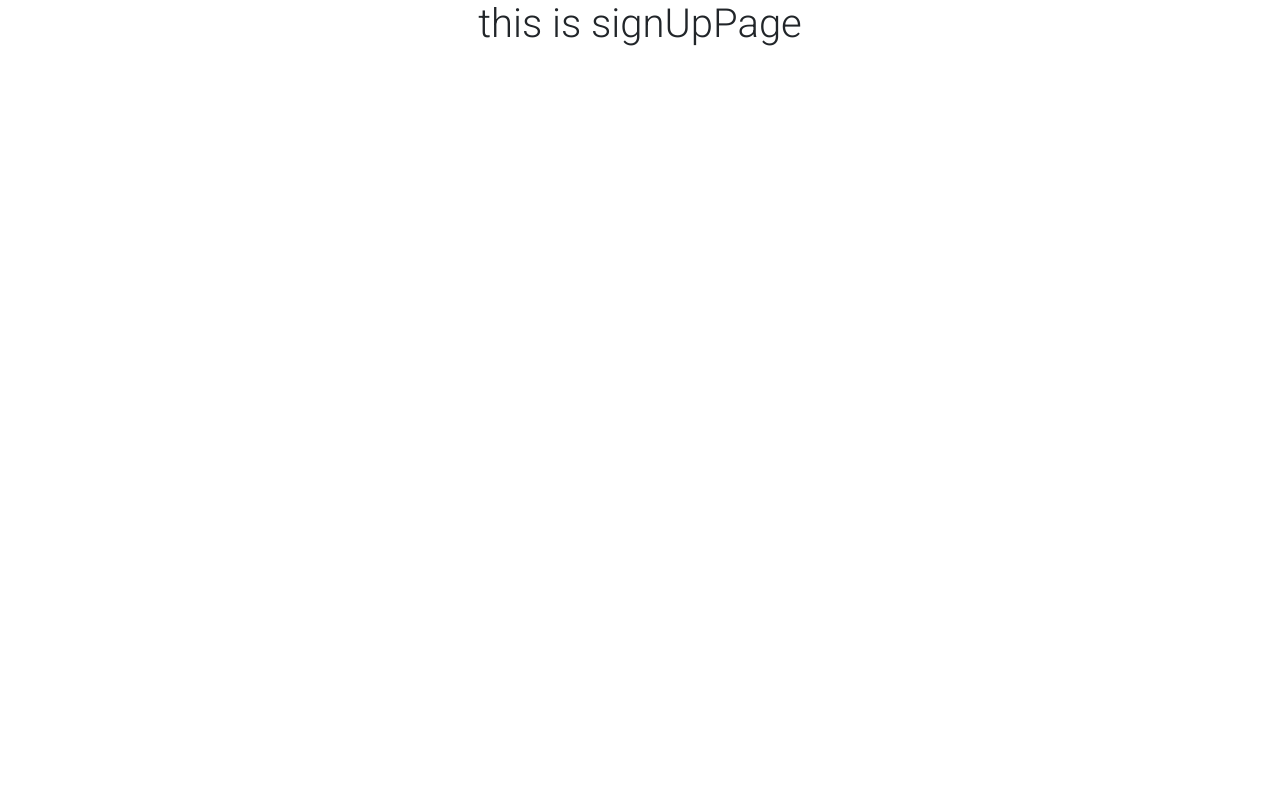
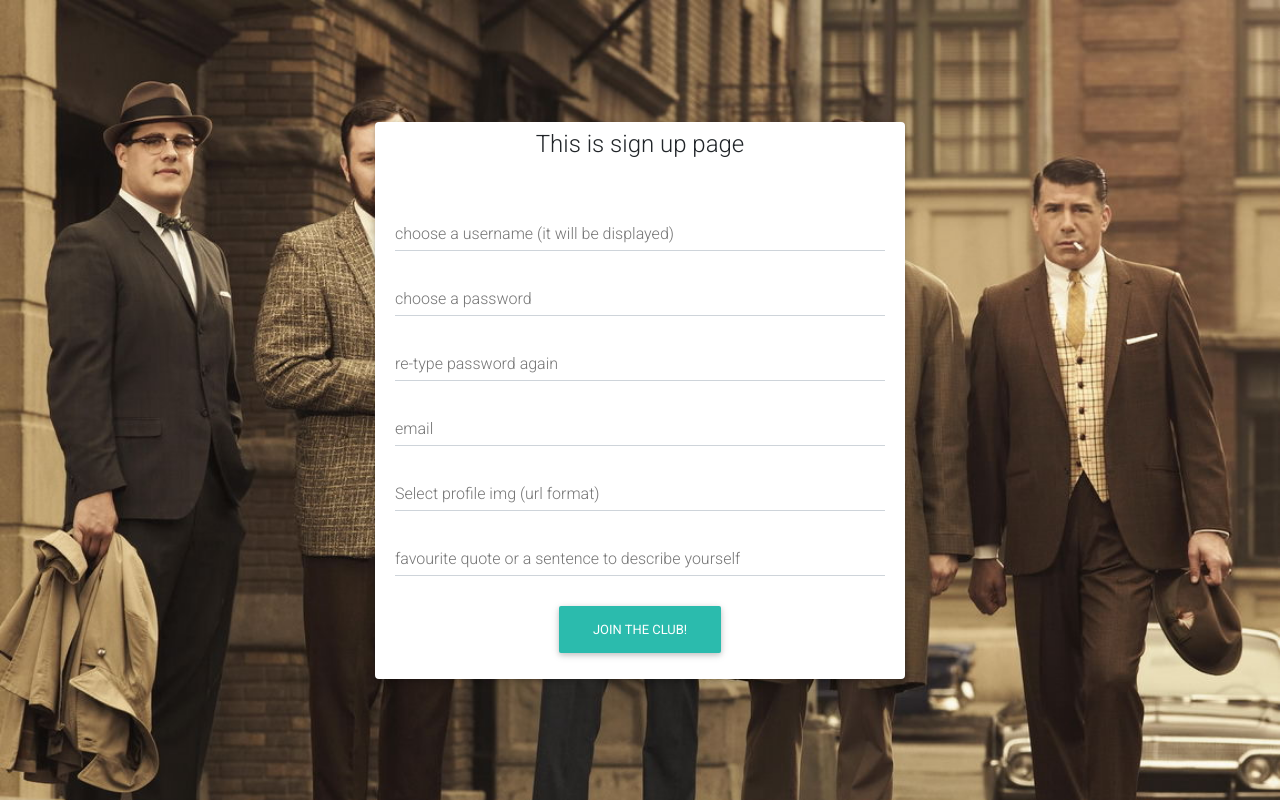
Before and after one commit to redgreenblues/playboy-starter-pack-frontend, a React (Create React App) app: page /signup in a window 1280 px wide. Built offline with nearby package versions, Linux system fonts and the light colour scheme; no server answers.

Commit message:
user authentication frontend

```diff
--- a/src/components/landingPage.js
+++ b/src/components/landingPage.js
@@ -1,8 +1,9 @@
 import React, { Component } from 'react'
-import { MDBContainer, MDBBtn, MDBModal, MDBModalBody, MDBModalHeader, MDBModalFooter, MDBInput,
+import { MDBContainer, MDBBtn, MDBInput,
         MDBCol,MDBCard, MDBCardBody,
         MDBCardTitle, MDBCardText }
 from 'mdbreact';
+import { Link } from 'react-router-dom';
 
 export class landingPage extends Component {
     constructor(props) {
@@ -24,11 +25,9 @@ export class landingPage extends Component {
                                 <MDBInput label='username' />
                                 <MDBInput label='password' type='password' />
                                 <div className='cardbottom'>
-                                    <MDBBtn type='submit'>sign in</MDBBtn>
-
+                                <Link to='/dashboard'><MDBBtn type='submit'>sign in</MDBBtn></Link>
                                     <MDBCardText className='my-2'>Or</MDBCardText>
-                                    <MDBBtn href='/signup'>sign up</MDBBtn>
-
+                                    <Link to='/signup'><MDBBtn>sign up</MDBBtn></Link>
                                 </div>
                             </MDBCardBody>
 
--- a/src/components/signUpPage.js
+++ b/src/components/signUpPage.js
@@ -1,13 +1,36 @@
-
 import React, { Component } from 'react'
+import { MDBContainer, MDBBtn, MDBInput,
+    MDBCol,MDBCard, MDBCardBody,
+    MDBCardTitle, MDBCardText }
+from 'mdbreact';
+import { Link } from 'react-router-dom';
 
 
 export class signUpPage extends Component {
 
     render() {
         return (
-            <div>
-                <h1>this is signUpPage</h1>
+            <div className='landingPage'>
+            <MDBContainer>
+                <MDBCol style={{ maxWidth: "35rem" }}>
+                <MDBCard>
+                    <MDBCardTitle className='m-2'>
+                        This is sign up page
+                    </MDBCardTitle>
+                    <MDBCardBody>
+                    <form action="/app/sessions" method="POST">
+                        <MDBInput label='choose a username (it will be displayed)' type='text'name='username'></MDBInput>
+                        <MDBInput label='choose a password' type='password' name='password'></MDBInput>
+                        <MDBInput label='re-type password again' type='password' name='rePassword'></MDBInput>
+                        <MDBInput label='email' type='email' name='email'></MDBInput>
+                        <MDBInput label='Select profile img (url format)' type='text' name='proImg'></MDBInput>
+                        <MDBInput label='favourite quote or a sentence to describe yourself' type='text' name='proImg'></MDBInput>
+                        <Link to='/'><MDBBtn>join the club!</MDBBtn></Link>
+                    </form>
+                    </MDBCardBody>
+                </MDBCard>
+                </MDBCol>
+            </MDBContainer>
             </div>
         )
     }
```
